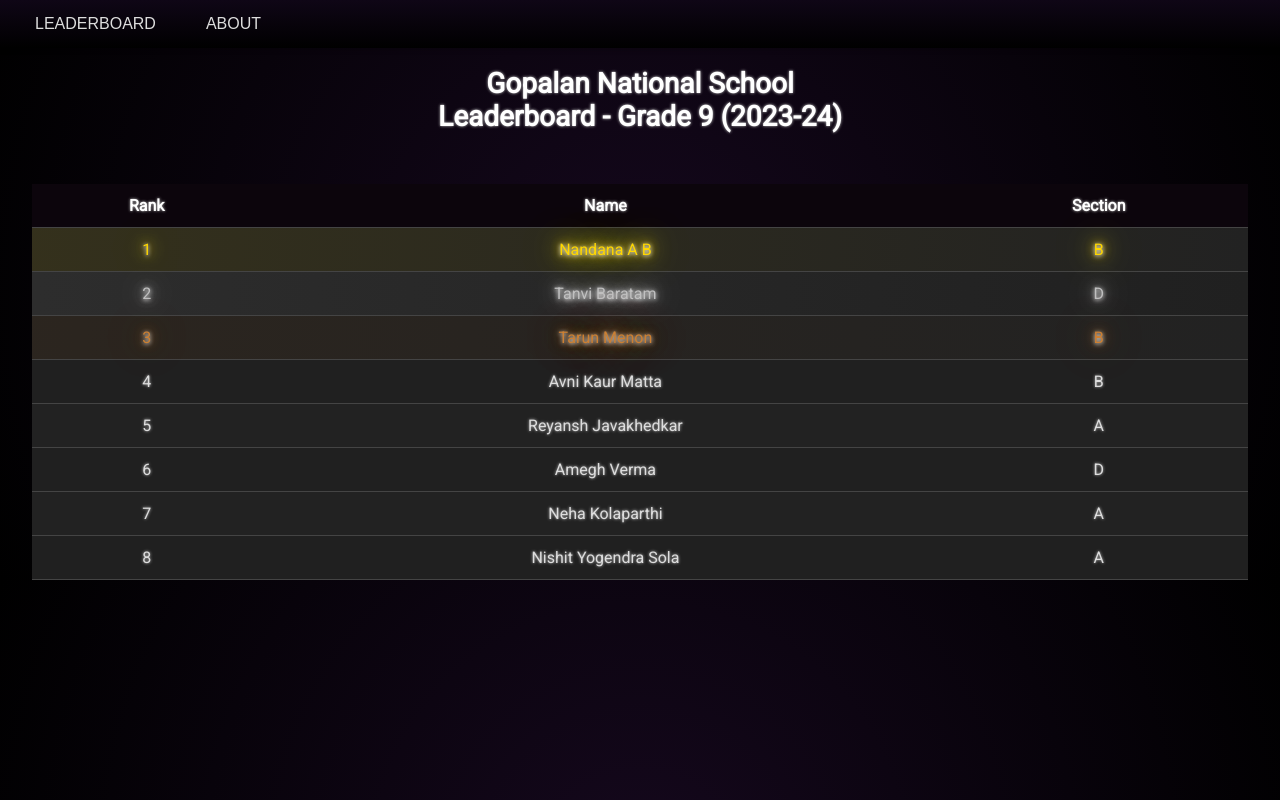
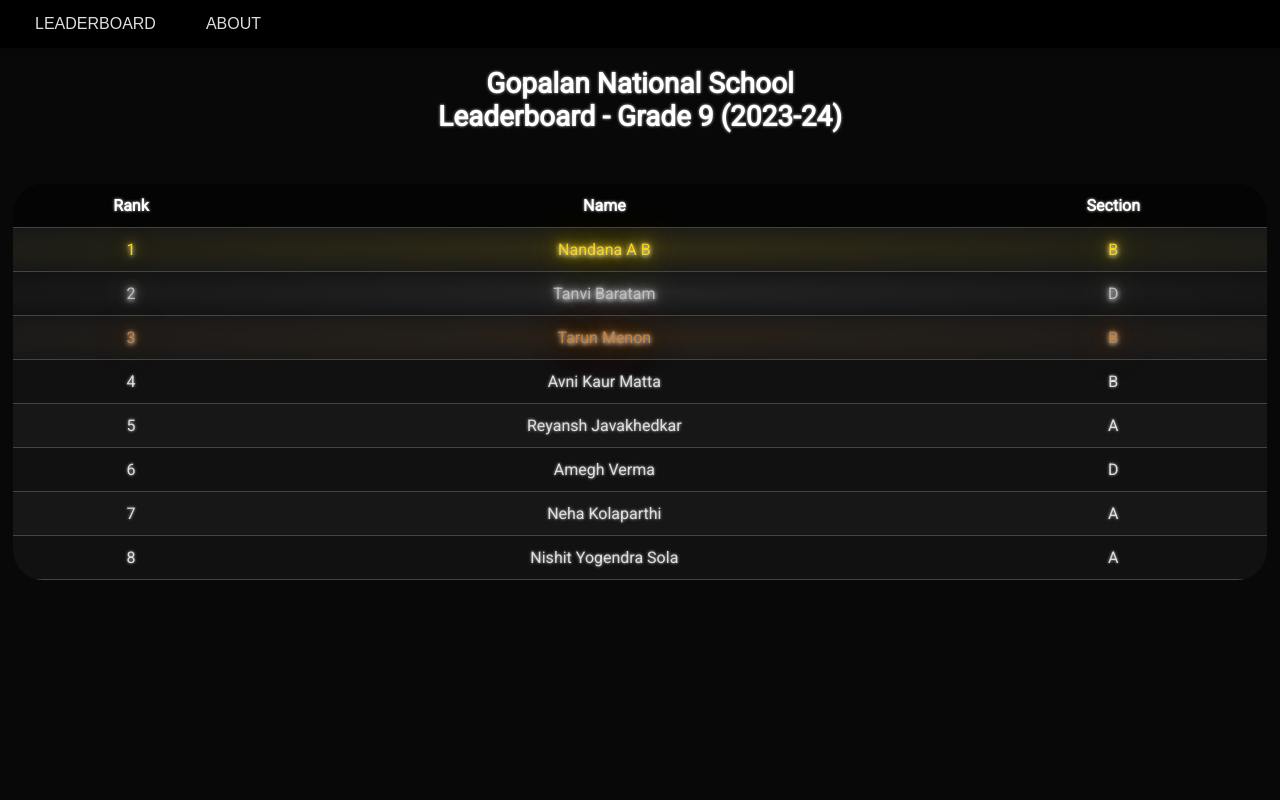
Before and after one commit to CodeReboot21/GNSLeaderboard, a plain HTML site: page index.html in a window 1280 px wide. Shown: the top 800 px of the page. Drawn offline with Linux system fonts and the light colour scheme.

Commit message:
Style Improvements, Removed Purple theme

```diff
--- a/index.html
+++ b/index.html
@@ -26,7 +26,7 @@
     <!-- Add more circles as needed -->
   </div>
   <h1 class="leaderboard-heading">Gopalan National School<br>Leaderboard - Grade 9 (2023-24)</h1>
-
+  <div id="table-container">
     <table id="people-list">
       <thead>
         <tr>
@@ -37,6 +37,8 @@
       </thead>
       <tbody id="people-list"></tbody>
     </table>
+  </div>
+
   <script src="script.js"></script>
 </body>
 </html>
--- a/styles.css
+++ b/styles.css
@@ -14,7 +14,7 @@ body {
   text-shadow: 0 0 3px #c8c8c8;
   margin: 0;
   padding: 0;
-  background: radial-gradient(circle at center,#15081d 0%, #000000 100%);
+  background-color: #080808;
 }
 
 .leaderboard-heading {
@@ -42,10 +42,13 @@ body {
 
 /* Table styles */
 table {
-  width: 95%;
+  width: 98%;
   margin: 0 auto;
+  z-index: 1;
   border-collapse: collapse;
-  z-index: 1;
+  border: #ffffff 1px;
+  border-radius: 30px;
+  overflow: hidden;
 }
 
 th, td {
@@ -57,41 +60,41 @@ th, td {
 }
 
 th {
-  background: #0c050c; /* Even darker gray for headers */
+  background: #040404; /* Even darker gray for headers */
   font-weight: bold;
   color: #fff; /* White text for headers */
 }
 
 tbody tr:nth-child(even) {
-  background-color: #202020; /* Darker gray background for even rows */
+  background-color: #111111; /* Darker gray background for even rows */
 }
 
 tbody tr:nth-child(odd) {
-  background-color: #222222; /* Slightly lighter dark gray for odd rows */
+  background-color: #171717; /* Slightly lighter dark gray for odd rows */
 }
 
 /* Highlight row on hover (optional) */
 tbody tr:hover {
-  background-color: #3d3d3d; /* Slightly lighter dark gray highlight on hover */
+  background-color: #1f1f1f; /* Slightly lighter dark gray highlight on hover */
 }
 
 /* Define colors for gold, silver, and bronze rows */
 .gold-row {
   color: gold;
-  background: linear-gradient(to left, #222222 0%, rgba(138, 118, 0, 0.171) 100%);
-  text-shadow: 0 1px 4px #FFF, 0 0px 10px gold, 0 0px 20px gold, 0 0px 40px gold;
+  background: radial-gradient(rgba(255, 217, 0, 0.1), #171717);
+  text-shadow: 0 1px 4px #FFF, 0 0px 10px gold, 0 0px 20px rgba(255, 217, 0, 0.535), 0 0px 40px gold;
 }
 
 .silver-row {
   color: silver;
-  background: linear-gradient(to left, #202020 0%, rgba(81, 81, 81, 0.267) 100%);
-  text-shadow: 0 1px 4px #FFF, 0 0px 10px silver, 0 0px 20px #c0c0c0c3, 0 0px 40px #c0c0c0;
+  background: radial-gradient(rgba(192, 192, 192, 0.1), #111111);
+  text-shadow: 0 1px 4px #FFF, 0 0px 10px silver, 0 0px 20px #c0c0c07d, 0 0px 40px silver;
 }
 
 .bronze-row {
   color: #cd8032; /* Color for bronze row (shade of brown) */
-  background: linear-gradient(to left, #222222 0%, #4f311335 100%);
-  text-shadow: 0 1px 4px #FFF, 0 0px 10px #cd8032b9, 0 0px 20px #cd80327f, 0 0px 40px #cd8032bf;
+  background: radial-gradient(rgb(205, 128, 50, 0.1), #171717);
+  text-shadow: 0 1px 4px #FFF, 0 0px 10px #cd8032b9, 0 0px 20px #cd80327b, 0 0px 40px #cd8032bf;
 }
 
 .container {
@@ -137,7 +140,7 @@ tbody tr:hover {
   justify-content: space-between; /* Buttons on opposite sides */
   align-items: center; /* Vertical centering */
   padding: 10px 20px;
-  background: linear-gradient(to top,#000000 0%, #0f0616 100%);
+  background-color: #000000;
   box-shadow: 0 2px 5px rgba(0, 0, 0, 0.2); /* Subtle shadow */
 }
 
@@ -219,6 +222,7 @@ a {
 .download-btn {
   display: inline-block; /* Allow text wrapping next to button */
   padding: 10px 20px; /* Add padding for button content */
+  margin: 2px 2px;
   background-color: #7e1a9a; /* Green button color */
   color: white; /* White button text */
   border: none; /* Remove default button border */
```
Also changed, not shown: about.html (+1 -8 lines). Lines whose indentation alone changed are shown as unchanged.
